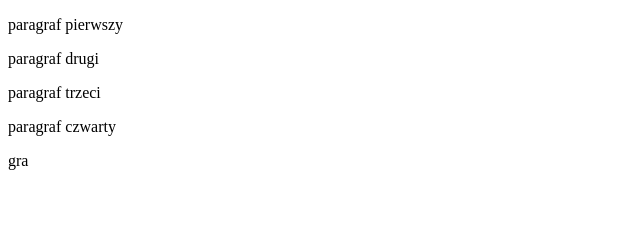
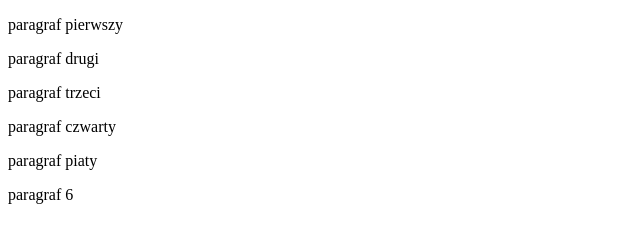
Before and after one commit to magdabober/magdabober.github.io, a plain HTML site: page index.html in a window 1280 px wide. Shown: the whole page, without its empty margins (0-640 px from the left). Drawn offline with Linux system fonts and the light colour scheme.

Commit message:
do sledzenia

```diff
--- a/index.html
+++ b/index.html
@@ -9,6 +9,8 @@
    <p>paragraf drugi</p>
    <p>paragraf trzeci</p>
    <p>paragraf czwarty</p>
-   <p>gra</p>
+   <p>paragraf piaty</p>
+   <p>paragraf 6</p>
+
 </body>
 </html>
```
